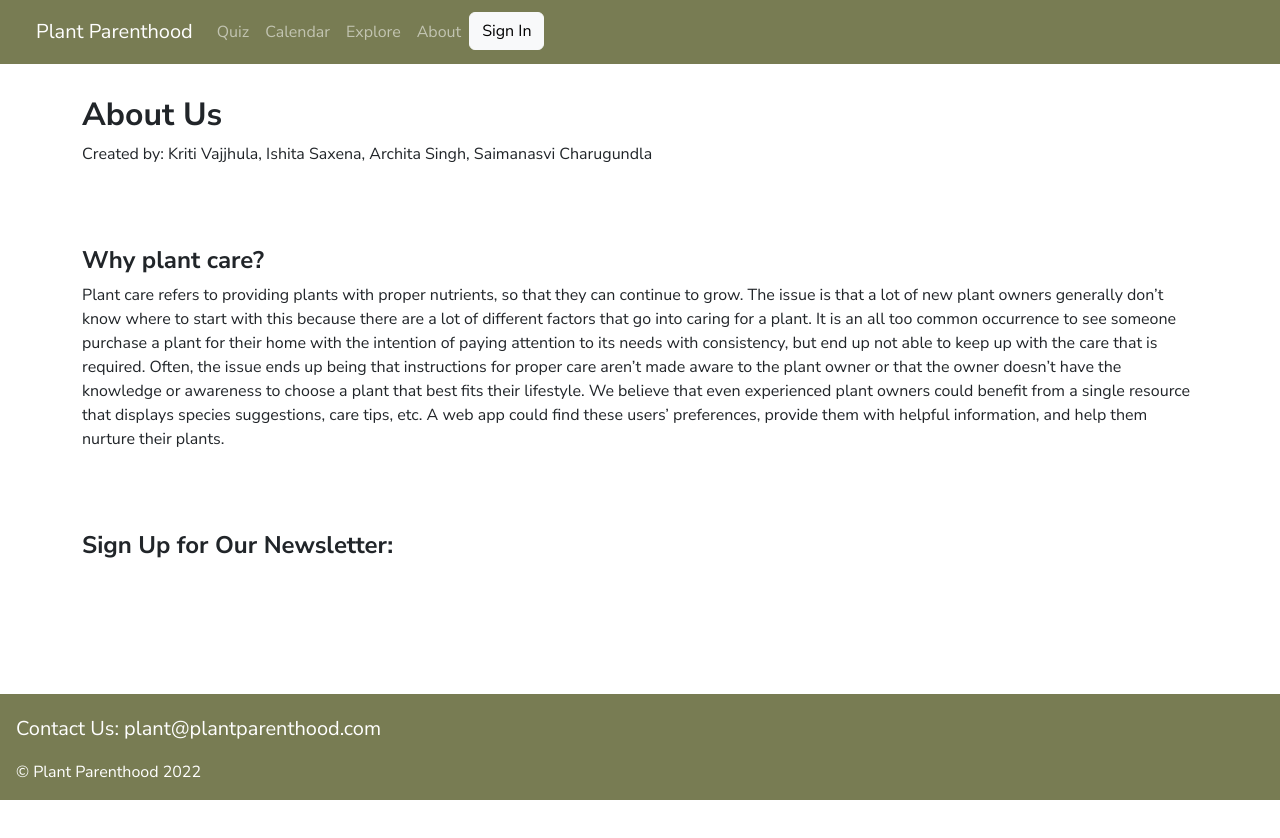
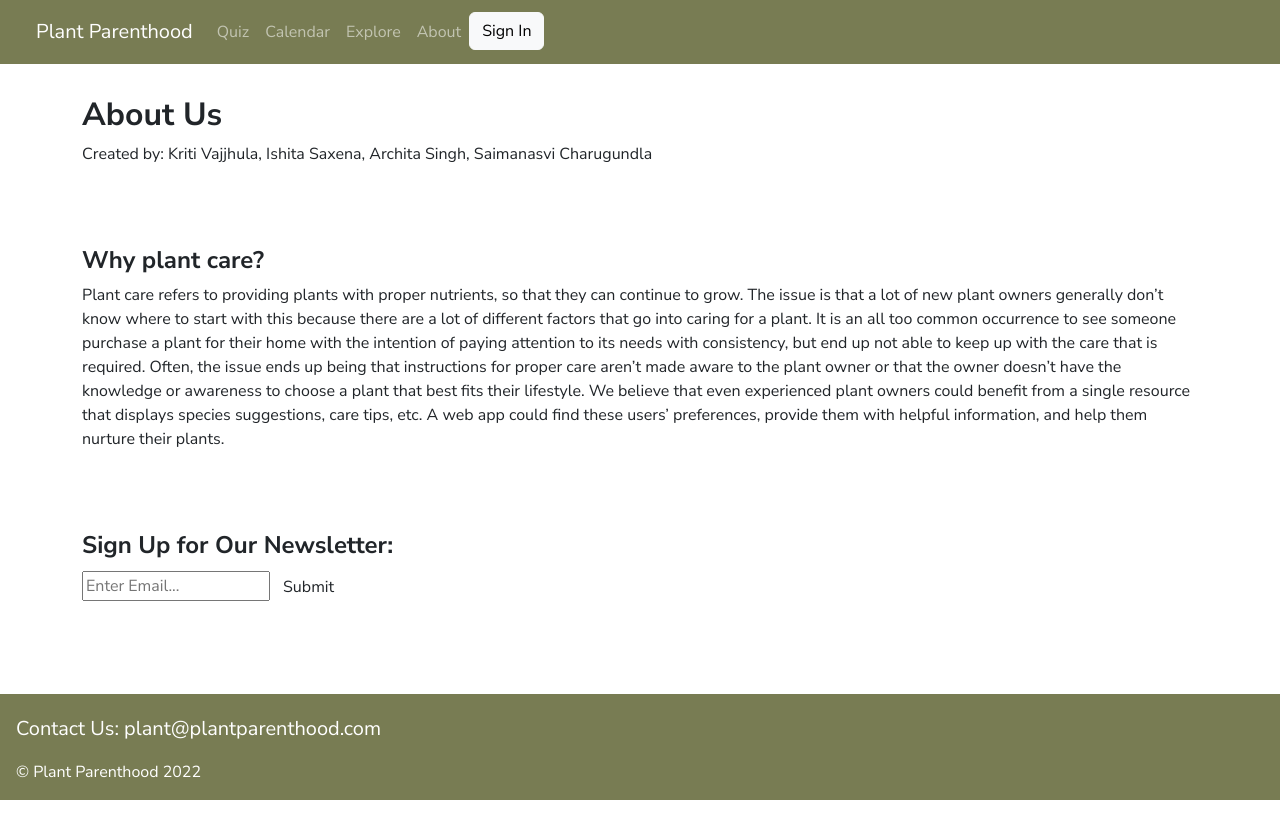
Before and after one commit to info340-au22/Plant-Parenthood-INFO-340, a React (Create React App) app: page /About.js in a window 1280 px wide. Shown: the top 838 px of the page. Built offline with nearby package versions, Linux system fonts and the light colour scheme; no server answers.

Commit message:
working on newletter form

```diff
--- a/src/components/About.js
+++ b/src/components/About.js
@@ -1,5 +1,5 @@
 import React from 'react';
-import { RegistrationForm } from './SubscribeForm.js'
+import  RegistrationForm  from './SubscribeForm.js'
 
 export function About() {
     return (
@@ -31,9 +31,8 @@ export function About() {
 
                         <h2>Sign Up for Our Newsletter:</h2>
 
-                        <p>
-                            {RegistrationForm}
-                        </p>
+                            <RegistrationForm />
+
                     </div>
                 </section>
             </main>
--- a/src/components/SubscribeForm.js
+++ b/src/components/SubscribeForm.js
@@ -1,6 +1,9 @@
 import React, {useState} from 'react';
+import { getDatabase } from 'firebase/database';
+import firebase from 'firebase/app';
 
-export function RegistrationForm() {
+export default function RegistrationForm() {
+    const db = getDatabase();
     const [input, setInput] = useState("");
     const inputHandler = (e) => {
         setInput(e.target.value);
@@ -10,13 +13,17 @@ export function RegistrationForm() {
         if (input) {
             console.log(input);
             //add to firebase
+            db.collection("emails").add({
+                email: input,
+                // time: firebase.firestore.FieldValue.serverTimestamp(),
+            })
         }
     }
-    return(
+    return (
         <div>
             <form onSubmit={submitHandler}>
-                <input type="email" onChange={inputHandler}/>
-                <button type="submit">Submit</button>
+                <input type="email" onChange={inputHandler} placeholder="Enter Email..."/>
+                <button type="submit" className = "btn btn-default">Submit</button>
             </form>
         </div>
     )
```
